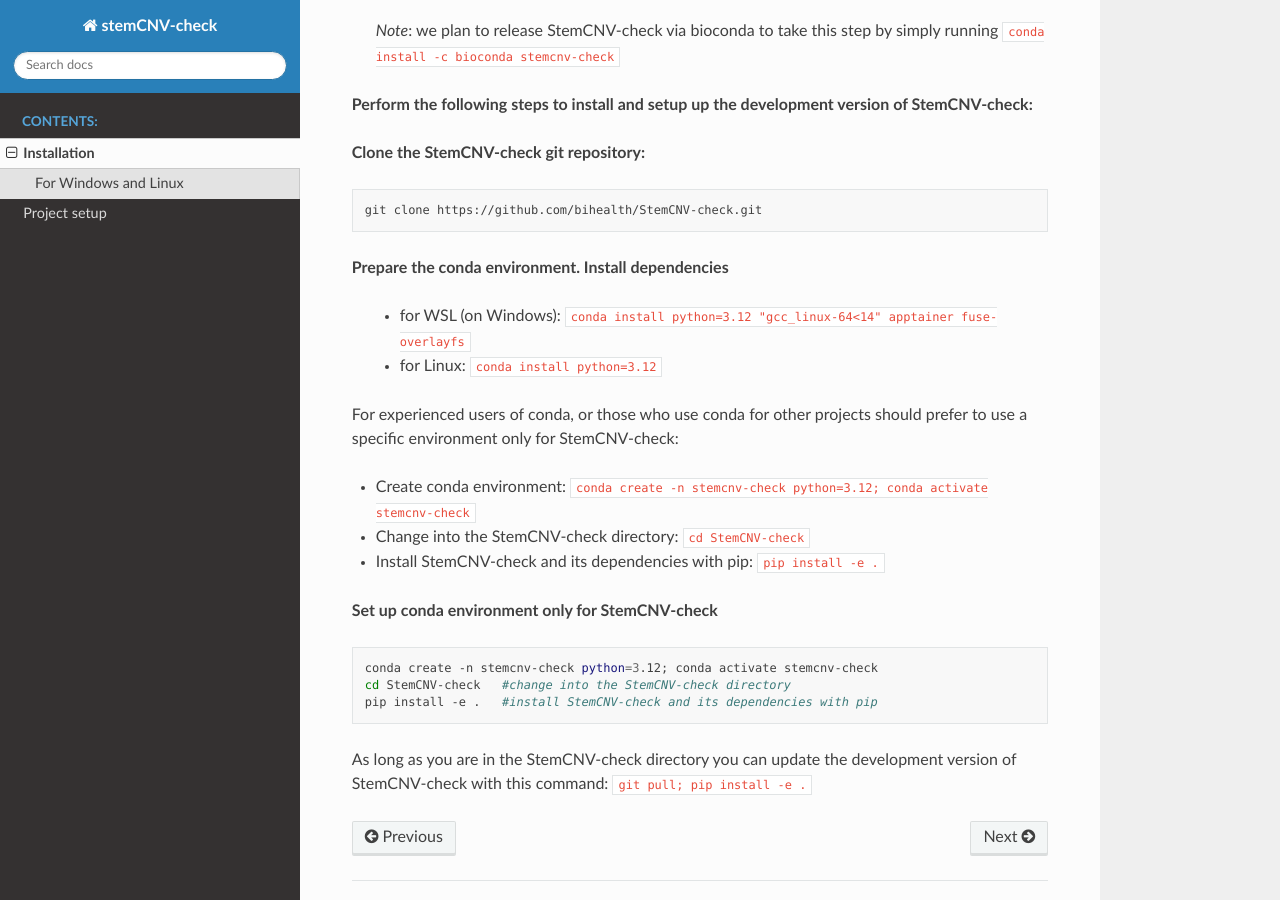
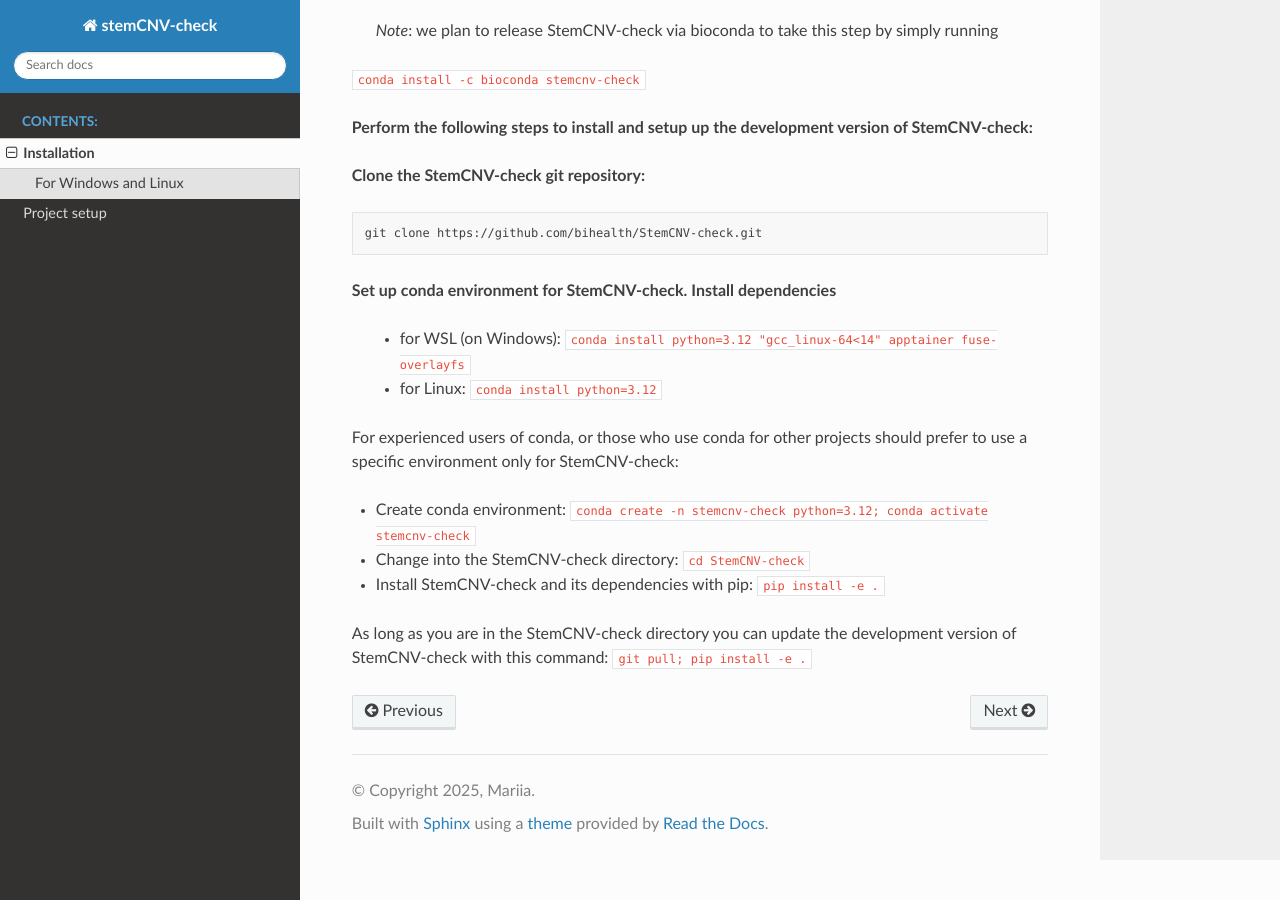
Before and after one commit to icalledmyselfmoon/stemCNV_check_Read_the_docs, a Sphinx documentation site: the page built from source/installation.rst, in a window 1280 px wide and 900 px high, scrolled down 1241 px. Built offline with Sphinx 7.4.7 and the Read the Docs theme 3.1.0, drawn with Linux system fonts in a browser that asks for light colours.

Commit message:
Update installation.rst

```diff
--- a/source/installation.rst
+++ b/source/installation.rst
@@ -47,7 +47,8 @@
 
 **1.3 Install StemCNV-check**
 
- *Note*: we plan to release StemCNV-check via bioconda to take this step by simply running ``conda install -c bioconda stemcnv-check``
+ *Note*: we plan to release StemCNV-check via bioconda to take this step by simply running
+``conda install -c bioconda stemcnv-check``
 
 **Perform the following steps to install and setup up the development version of StemCNV-check:**
 
@@ -57,7 +58,7 @@
 
    git clone https://github.com/bihealth/StemCNV-check.git
 
-**Prepare the conda environment. Install dependencies**
+**Set up conda environment for StemCNV-check. Install dependencies**
 
    - for WSL (on Windows): ``conda install python=3.12 "gcc_linux-64<14" apptainer fuse-overlayfs``
    - for Linux:           ``conda install python=3.12``
@@ -68,13 +69,5 @@
 - Change into the StemCNV-check directory: ``cd StemCNV-check``
 - Install StemCNV-check and its dependencies with pip: ``pip install -e .``
 
-**Set up conda environment only for StemCNV-check**
-
-.. code:: bash
-
-   conda create -n stemcnv-check python=3.12; conda activate stemcnv-check
-   cd StemCNV-check   #change into the StemCNV-check directory
-   pip install -e .   #install StemCNV-check and its dependencies with pip
-
 As long as you are in the StemCNV-check directory you can update the development version of StemCNV-check with this
 command:   ``git pull; pip install -e .``
```
